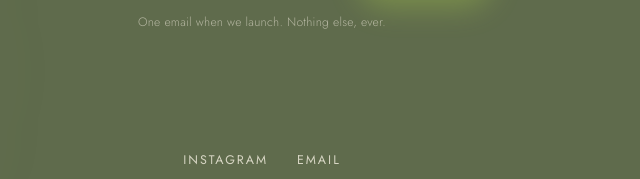
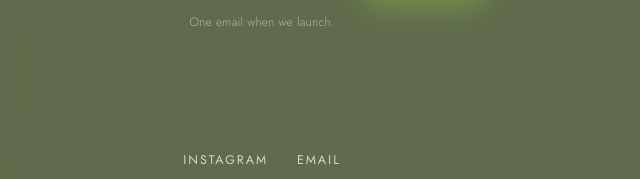
Before and after one commit to architjhingan/gfc, a website: page public/index.html in a window 1280 px wide. Shown: the part 678-857 px from the top of the page, 378-1018 px from the left. Drawn offline with nearby package versions, Linux system fonts and the light colour scheme.

Commit message:
Remove nothing else ever claim"

```diff
--- a/public/index.html
+++ b/public/index.html
@@ -227,7 +227,7 @@ footer small{font-size:.72rem;color:rgba(249,243,230,.45);letter-spacing:.04em}
         <button type="submit" id="submitBtn">Notify me</button>
       </div>
       <input class="hp" type="text" name="_gotcha" tabindex="-1" autocomplete="off" aria-hidden="true">
-      <p class="note">One email when we launch. Nothing else, ever.</p>
+      <p class="note">One email when we launch.</p>
       <div class="status" id="formStatus" role="status" aria-live="polite"></div>
     </form>
 
```
